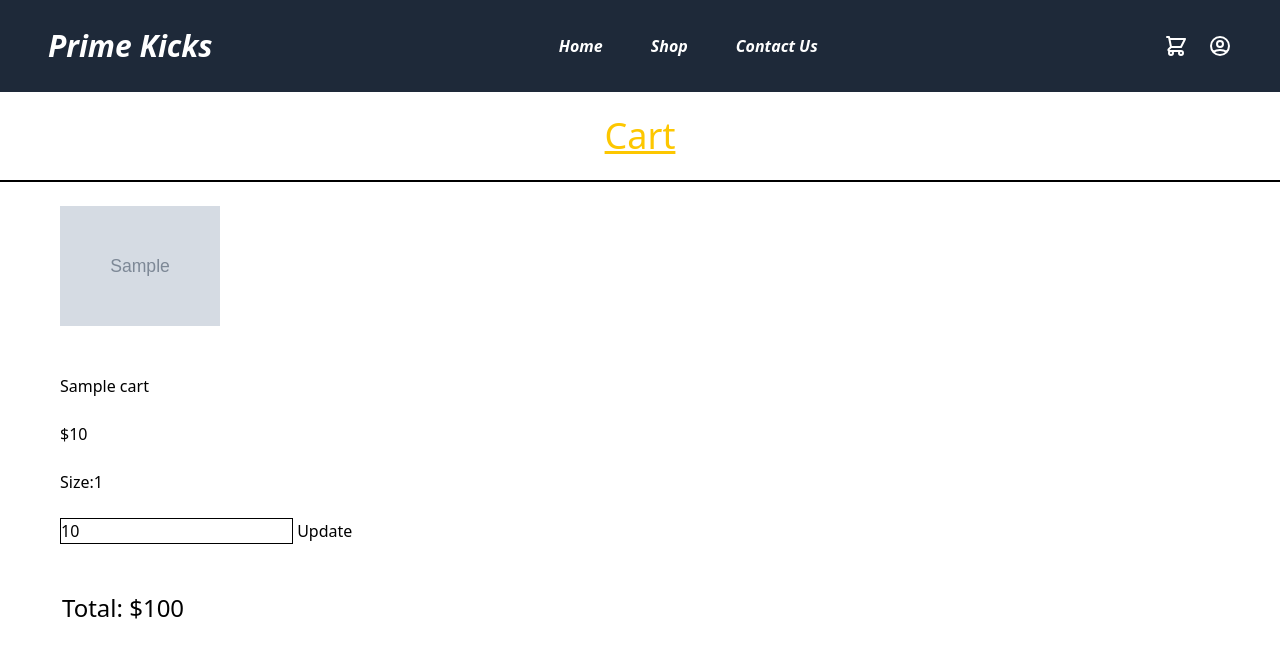
After one commit to niyaa-mack/prime-kicks, a Flask app: template templates/cart.html.jinja in a window 1280 px wide. The commit adds this page. Shown: the top 658 px of the page. Run offline with Flask 3, Linux system fonts and the light colour scheme; the template is opened without the code that fills it: most values are stand-ins (such as "Sample title", 1, 10 or a date in 2020); grey boxes marked "Sample" are stand-in pictures.

Commit message:
cart page remove

```diff
--- a/main.py
+++ b/main.py
@@ -197,7 +197,50 @@ def logout():
     return redirect("/homepage.html.jinja")
 
 
-@app.route("/dashboard", methods=["GET", "POST"])
+@app.route("/cart")
+def cart():
+    connection = connect_db()
+    cursor = connection.cursor()
+    cursor.execute("""
+        SELECT * FROM `Cart`
+        JOIN `Product` ON `Product`.`ID` = `Cart`.`ProductID`
+        WHERE `UserID` = %s;
+        """,(current_user.id))
+
+    results = cursor.fetchall()
+
+    if len(results) == 0:
+        flash("Cart empty")
+
+    connection.close()
+
+    return render_template("cart.html.jinja", cart=results)
+
+
+@app.route("/cart/<product_id>/update_qty", methods = ["POST"])
 @login_required
-def dashboard():
-    return render_template("dashboard.html.jinja ")
+def update_cart(product_id):
+    new_qty = request.form["qty"]
+    connection = connect_db()
+    cursor = connection.cursor()
+    cursor.execute("""
+    UPDATE `Cart`
+    SET `Quantity` = %s
+    WHERE `ProductID` = %s AND `UserID` = %s
+""", (new_qty, product_id, current_user.id) )
+
+    connection.close()
+
+    return redirect("/cart")
+
+
+@app.route("/cart/<product_id>/remove_item", methods=['POST'])
+@login_required
+def remove_item(product_id):
+    remove = request.form["dele"]
+    connection = connect_db()
+    cursor = connection.cursor()
+    cursor.execute("""
+    DELETE `ProductID`
+    WHERE `Cart`
+""", () )
--- a/templates/browse.html.jinja
+++ b/templates/browse.html.jinja
@@ -11,7 +11,7 @@
 <h1 class=" text-3xl text-center underline text-yellow-400 text-semibold"> Browse </h1>
 <br>
 <hr>
-<div class="bg-yellow-100">
+<div class="bg-white">
 <main class="grid grid-cols-4 gap-4 mx-2 p-7 mb-5 bg-">
     {% for x in products %}
     <a href="/product/{{ x['ID'] }}" class="grid p-2 gap-2">
--- /dev/null
+++ b/templates/cart.html.jinja
@@ -0,0 +1,40 @@
+<!doctype html>
+<html>
+  <head>
+    <meta charset="UTF-8" />
+    <meta name="viewport" content="width=device-width, initial-scale=1.0" />
+    <script src="https://cdn.jsdelivr.net/npm/@tailwindcss/browser@4"></script>
+
+  </head>
+  <body>
+  {% include "components/navbar.html.jinja" %}
+
+<h1 class="text-4xl text-center underline text-yellow-400"> Cart </h1>
+<br>
+<div class="grid grid-rows-15 border"></div>
+  {% for x in cart %}
+<div class="ml-15">
+<br>
+  <img class="max-h-48 justify-items-center max-w-40" src="{{x['Image']}}">
+  <br>
+  <br>
+  {{x["Name"]}}
+  <br>
+  <br>
+  ${{x["Cost"]}}
+  <br>
+  <br>
+  Size:{{x["Size"]}}
+  <br>
+  <br>
+<form method="post" action="/cart/{{ x['ProductID'] }}/update_qty">
+  <input name="qty" type="number" value="{{x['Quantity']}}" class="border">
+  <button type="submit">Update</button>
+</form>
+  <div>
+  <p class="mt-12 ml-0.5 text-2xl">Total: ${{ x['Cost'] * x['Quantity'] }}</p>
+  <br>
+  </div>
+ </div>
+
+ {% endfor %}
--- a/templates/homepage.html.jinja
+++ b/templates/homepage.html.jinja
@@ -20,11 +20,7 @@
       <p>whdwdcbwjcbdwc</p>
       <div class="max-w-[370px] mx-auto mb-10">
                <div class="rounded overflow-hidden mb-8">
-                  <img
-                     src="/static/products/blackcat.webp"
-                     alt="image"
-                     class="w-full"
-                     />
+                  <img src="/static/products/blackcat.webp" alt="image" class="w-full"/>
   </section>
   </body>
 </html>
--- a/templates/product.html.jinja
+++ b/templates/product.html.jinja
@@ -28,7 +28,7 @@
         <form method="post" action="/product/{{ product['ID'] }}/add_to_cart" class="mt-6">
             <label>Qty:</label>
             <input type="number" name="qty" value="1" min="1" max="4" class="border ml-2 w-16">
-            <button type="submit" class="block mt-4 h-10 px-6 font-semibold border hover:bg-gray-200 rounded-md"> Add to cart </button>
+            <button type="submit" class="block mt-4 h-10 px-6 font-semibold border hover:bg-gray-200 rounded inline-block py-2"> Add to cart </button>
         </form>
     </div>
 
```
Also changed, not shown: templates/dashboard.html.jinja (deleted, +0 -10 lines).
